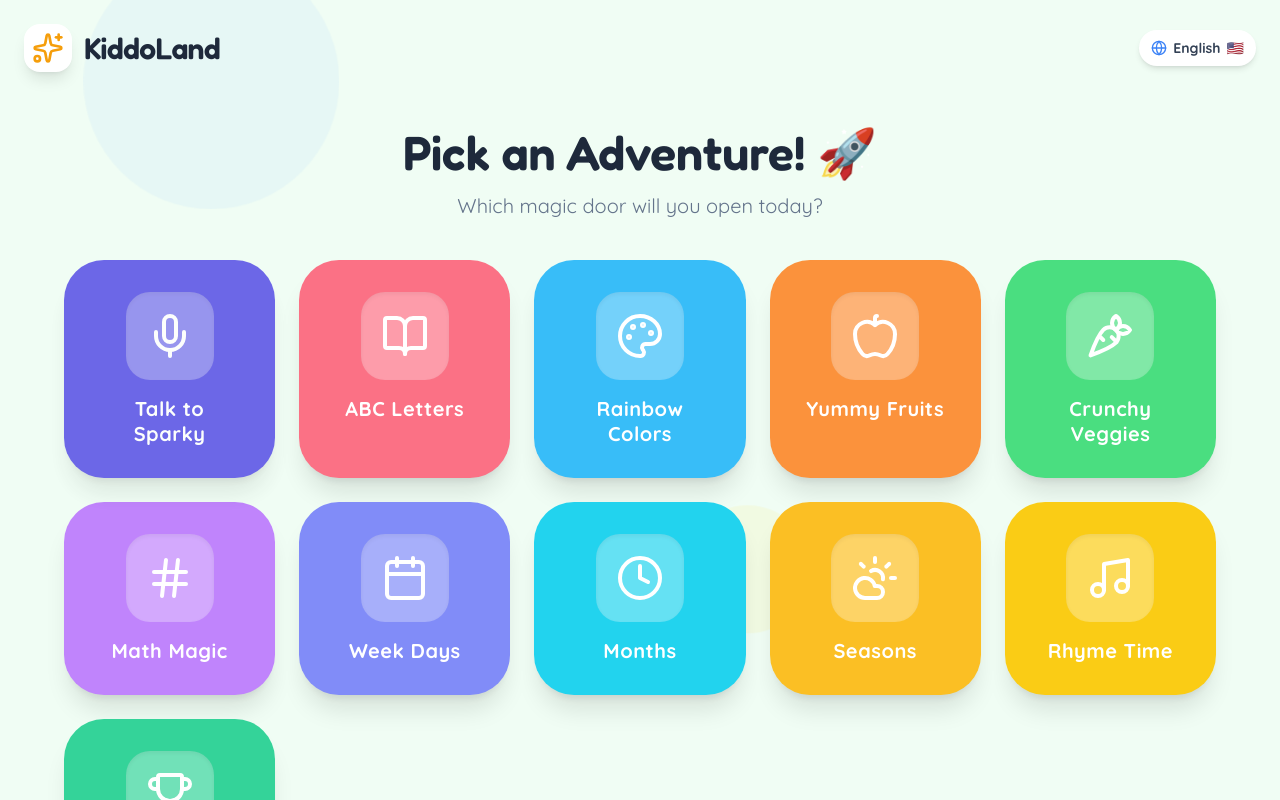
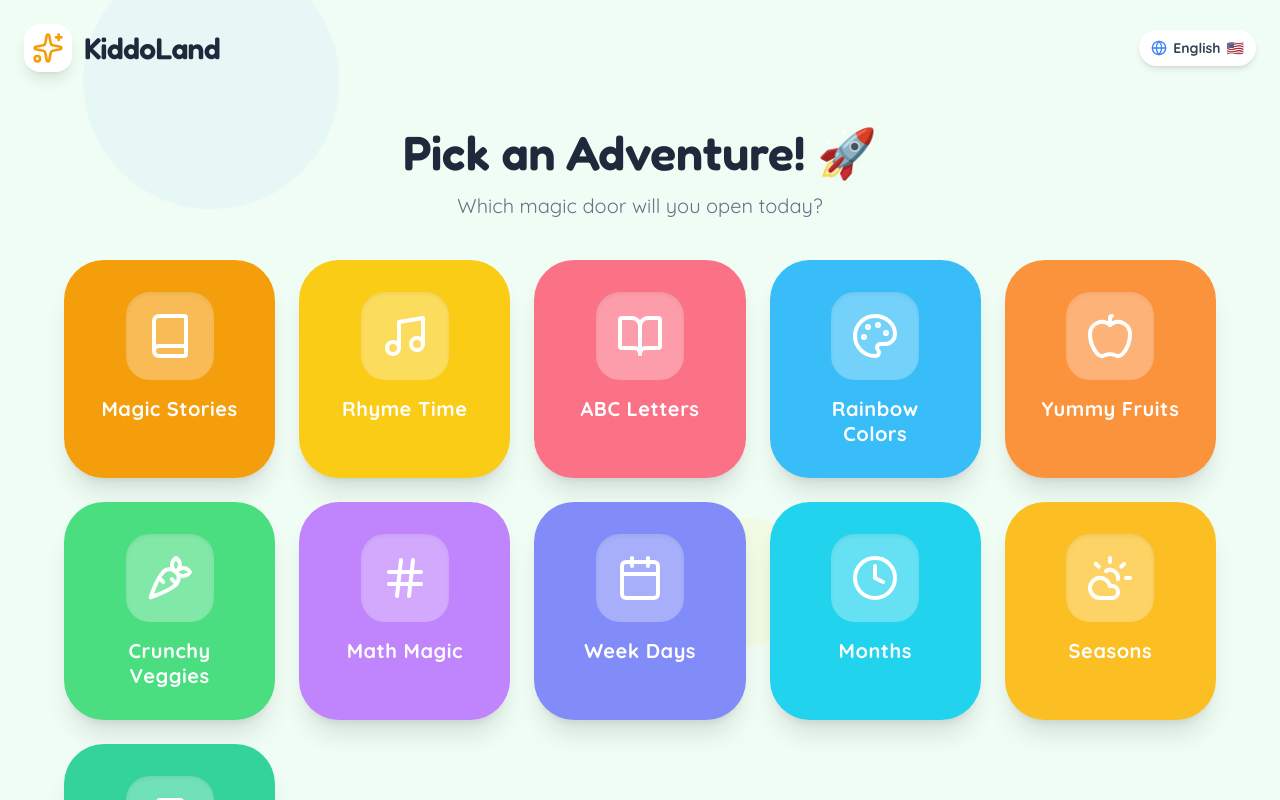
Before and after one commit to Bharat2024-Boss/Myfun, a React (Vite) app: page / in a window 1280 px wide. Shown: the top 800 px of the page. Built offline with nearby package versions, Linux system fonts and the light colour scheme.

Commit message:
Add files via upload

```diff
--- a/App.tsx
+++ b/App.tsx
@@ -19,7 +19,7 @@ import {
   WifiOff,
   CheckCircle2,
   Info,
-  Mic
+  Book
 } from 'lucide-react';
 import { Category, Language, LANGUAGES } from './types';
 import HomeView from './components/HomeView';
@@ -28,11 +28,11 @@ import ColorsView from './components/ColorsView';
 import FruitsVegView from './components/FruitsVegView';
 import MathView from './components/MathView';
 import RhymeTimeView from './components/RhymeTimeView';
+import StoriesView from './components/StoriesView';
 import QuizView from './components/QuizView';
 import WeekDaysView from './components/WeekDaysView';
 import MonthsView from './components/MonthsView';
 import SeasonsView from './components/SeasonsView';
-import LiveTalkView from './components/LiveTalkView';
 import { geminiService, decodeBase64, decodeAudioData } from './services/geminiService';
 
 const App: React.FC = () => {
@@ -91,8 +91,7 @@ const App: React.FC = () => {
       }
 
       const ctx = audioContextRef.current;
-      const translatedText = await geminiService.translateText(text, language);
-      const base64Audio = await geminiService.textToSpeech(translatedText);
+      const base64Audio = await geminiService.textToSpeech(text, language);
 
       if (base64Audio) {
         const audioBuffer = await decodeAudioData(decodeBase64(base64Audio), ctx);
@@ -111,7 +110,8 @@ const App: React.FC = () => {
   };
 
   const categories = [
-    { id: 'livetalk', label: 'Talk to Sparky', icon: Mic, color: 'bg-indigo-600 animate-pulse' },
+    { id: 'stories', label: 'Magic Stories', icon: Book, color: 'bg-amber-500' },
+    { id: 'rhymes', label: 'Rhyme Time', icon: Music, color: 'bg-yellow-400' },
     { id: 'alphabet', label: 'ABC Letters', icon: BookOpen, color: 'bg-rose-400' },
     { id: 'colors', label: 'Rainbow Colors', icon: Palette, color: 'bg-sky-400' },
     { id: 'fruits', label: 'Yummy Fruits', icon: Apple, color: 'bg-orange-400' },
@@ -120,7 +120,6 @@ const App: React.FC = () => {
     { id: 'weekdays', label: 'Week Days', icon: Calendar, color: 'bg-indigo-400' },
     { id: 'months', label: 'Months', icon: Clock, color: 'bg-cyan-400' },
     { id: 'seasons', label: 'Seasons', icon: CloudSun, color: 'bg-amber-400' },
-    { id: 'stories', label: 'Rhyme Time', icon: Music, color: 'bg-yellow-400' },
     { id: 'quiz', label: 'Quiz Master', icon: Trophy, color: 'bg-emerald-400' },
   ];
 
@@ -135,21 +134,19 @@ const App: React.FC = () => {
       case 'weekdays': return <WeekDaysView onSpeak={speak} />;
       case 'months': return <MonthsView onSpeak={speak} />;
       case 'seasons': return <SeasonsView onSpeak={speak} />;
-      case 'stories': return <RhymeTimeView onSpeak={speak} language={language} />;
+      case 'rhymes': return <RhymeTimeView onSpeak={speak} language={language} />;
+      case 'stories': return <StoriesView onSpeak={speak} language={language} />;
       case 'quiz': return <QuizView onSpeak={speak} onGoHome={() => setCurrentCategory('home')} />;
-      case 'livetalk': return <LiveTalkView onBack={() => setCurrentCategory('home')} />;
       default: return <HomeView onSelectCategory={setCurrentCategory} categories={categories} />;
     }
   };
 
   return (
     <div className="min-h-screen relative overflow-hidden flex flex-col pb-safe">
-      {/* Background Decorations */}
       <div className="bubble w-64 h-64 bg-blue-300 top-10 left-10"></div>
       <div className="bubble w-48 h-48 bg-pink-300 bottom-10 right-10"></div>
       <div className="bubble w-32 h-32 bg-yellow-300 top-1/2 left-1/2"></div>
 
-      {/* Header */}
       <header className="p-4 md:p-6 flex items-center justify-between z-20">
         <div className="flex items-center gap-2 md:gap-3 cursor-pointer group" onClick={() => setCurrentCategory('home')}>
           <div className="bg-white p-2 rounded-2xl shadow-lg group-hover:scale-110 transition-transform">
@@ -194,20 +191,17 @@ const App: React.FC = () => {
         </div>
       </header>
 
-      {/* Main Content */}
       <main className="flex-1 p-4 md:p-8 z-10 overflow-y-auto pb-24">
         {renderView()}
       </main>
 
-      {/* Global Audio Indicator */}
-      {isSpeaking && currentCategory !== 'livetalk' && (
+      {isSpeaking && (
         <div className="fixed bottom-6 left-6 bg-white p-3 md:p-4 rounded-full shadow-2xl z-50 animate-bounce flex items-center gap-2 border-2 border-amber-300">
           <Volume2 className="text-amber-500 animate-pulse" size={20} />
           <span className="text-amber-600 font-bold text-xs md:text-sm">Speaking...</span>
         </div>
       )}
 
-      {/* Install Helper Dialog */}
       {showInstallInfo && (
         <div className="fixed inset-0 z-[200] flex items-center justify-center p-6 bg-slate-900/80 backdrop-blur-sm">
           <div className="bg-white rounded-[3rem] p-8 max-w-sm w-full text-center shadow-2xl animate-in zoom-in">
@@ -219,17 +213,11 @@ const App: React.FC = () => {
               1. Tap the <span className="font-bold text-blue-500">three dots</span> or <span className="font-bold text-blue-500">share icon</span> in your browser.<br/>
               2. Select <span className="font-bold">"Add to Home Screen"</span> or <span className="font-bold">"Install App"</span>.
             </p>
-            <button
-              onClick={() => setShowInstallInfo(false)}
-              className="w-full bg-slate-800 text-white py-4 rounded-2xl font-bold"
-            >
-              Got it!
-            </button>
+            <button onClick={() => setShowInstallInfo(false)} className="w-full bg-slate-800 text-white py-4 rounded-2xl font-bold">Got it!</button>
           </div>
         </div>
       )}
 
-      {/* Mobile Install Hint */}
       {deferredPrompt && !isInstalled && (
         <div className="md:hidden fixed bottom-6 left-1/2 -translate-x-1/2 z-40 w-full px-6">
            <button onClick={installApp} className="w-full bg-emerald-500 text-white h-14 rounded-full shadow-2xl flex items-center justify-center gap-2 font-black animate-bounce border-4 border-white">
@@ -238,10 +226,9 @@ const App: React.FC = () => {
         </div>
       )}
 
-      {/* Offline AI Warning */}
       {!isOnline && (
         <div className="fixed bottom-0 left-0 right-0 bg-rose-500 text-white text-[10px] font-bold text-center py-1 z-[100] uppercase tracking-widest">
-          AI Voice & 3D Magic needs WiFi. All lessons work offline!
+          AI Voice needs WiFi. All lessons work offline!
         </div>
       )}
     </div>
--- a/metadata.json
+++ b/metadata.json
@@ -1,7 +1,5 @@
 {
   "name": "KiddoLand AI: Explore & Learn",
   "description": "A vibrant, interactive educational app for children to learn about colors, fruits, vegetables, alphabet, and math using AI-generated visuals, audio rhymes, and educational content.",
-  "requestFramePermissions": [
-    "microphone"
-  ]
+  "requestFramePermissions": []
 }
--- a/sw.js
+++ b/sw.js
@@ -1,4 +1,4 @@
-const CACHE_NAME = 'kiddoland-v4';
+const CACHE_NAME = 'kiddoland-v5';
 const OFFLINE_URL = './index.html';
 
 const INITIAL_CACHE = [
--- a/types.ts
+++ b/types.ts
@@ -1,4 +1,3 @@
-
 export type Category =
   | 'alphabet'
   | 'colors'
@@ -6,11 +5,11 @@ export type Category =
   | 'vegetables'
   | 'math'
   | 'stories'
+  | 'rhymes'
   | 'quiz'
   | 'weekdays'
   | 'months'
   | 'seasons'
-  | 'livetalk'
   | 'home';
 
 export type Language =
```
